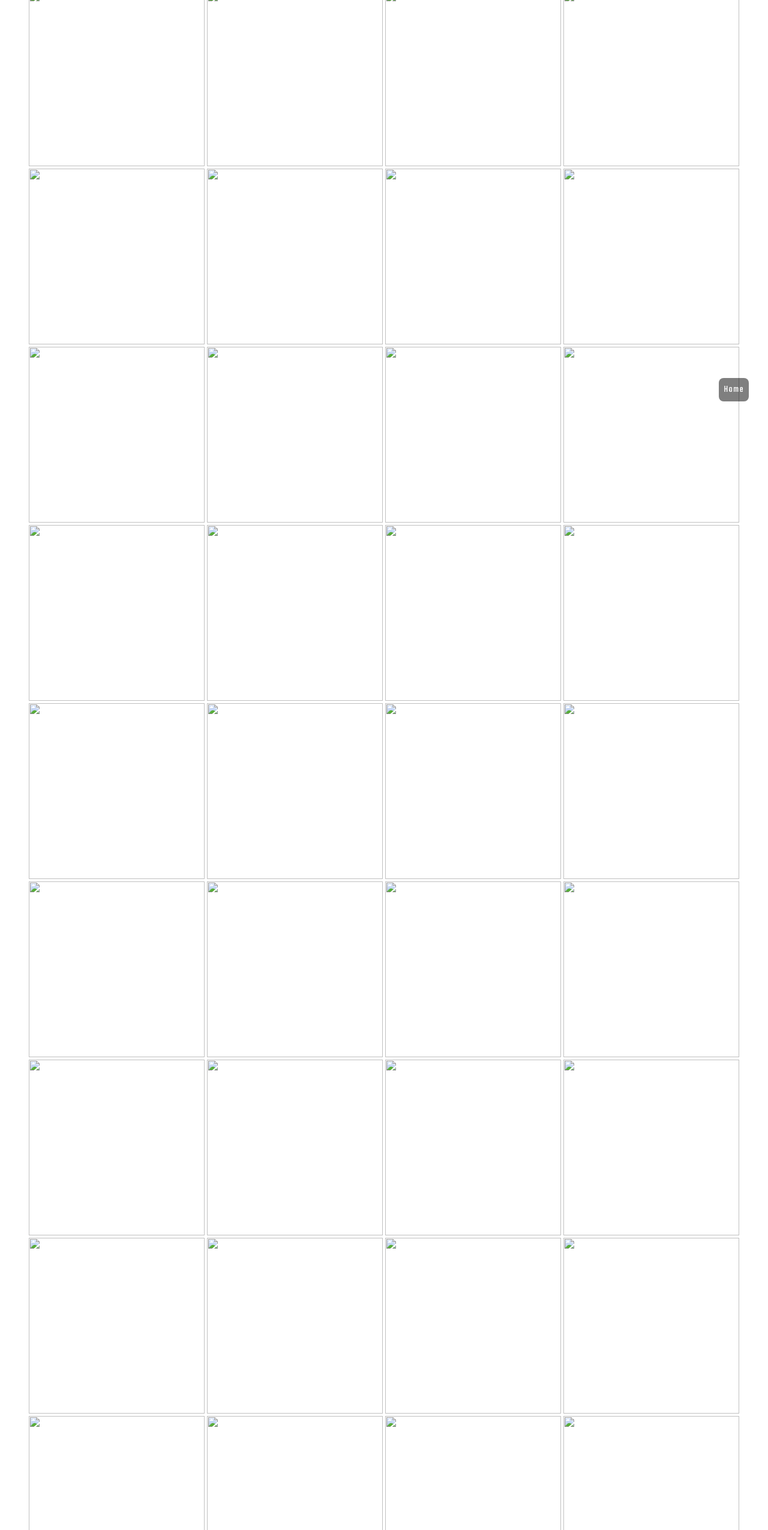
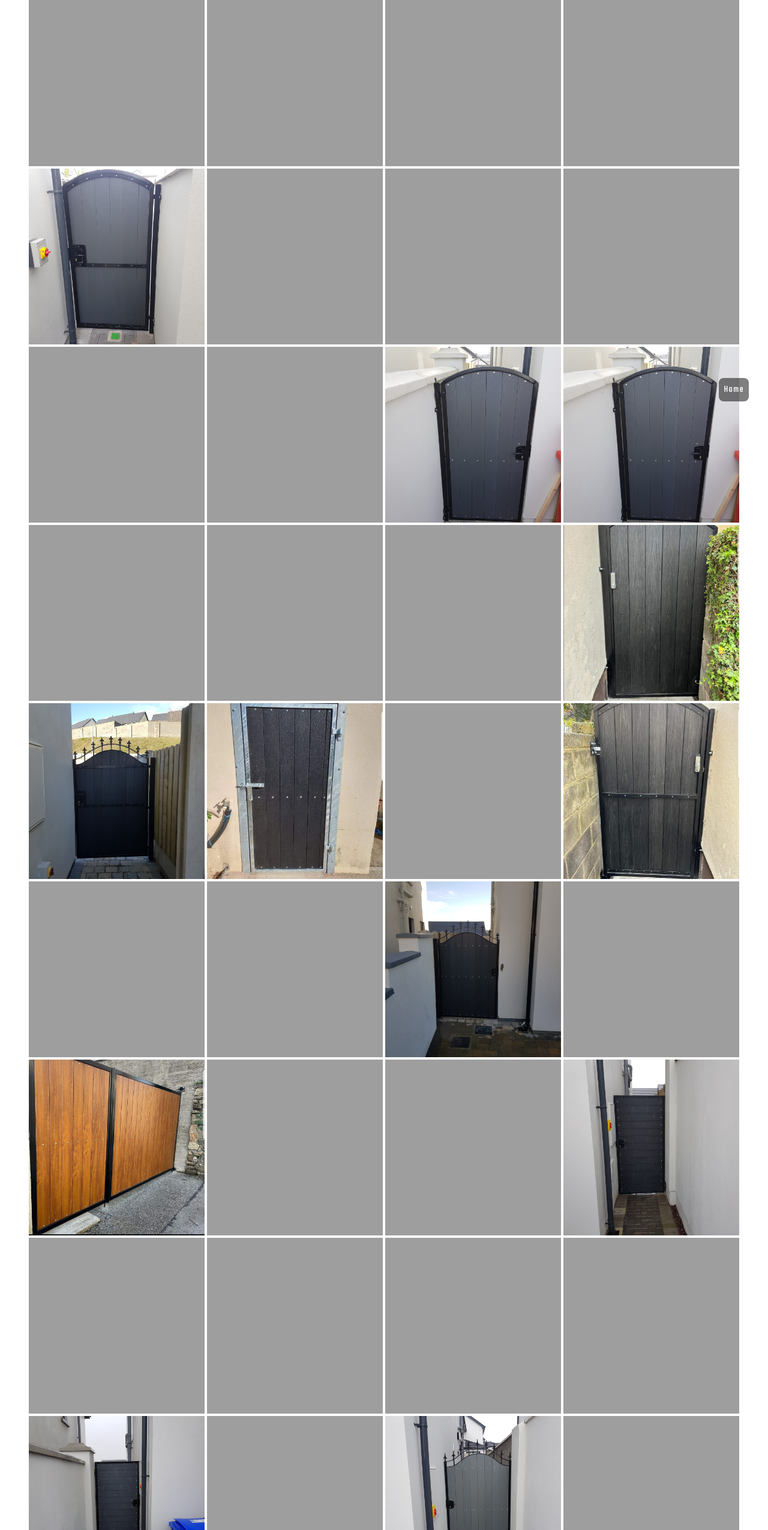
Before and after one commit to chiwen1989/Gallery, a plain HTML site: page index.html in a window 1280 px wide. Shown: the part 107-2657 px from the top of the page at 60% size. Drawn offline with nearby package versions, Linux system fonts and the light colour scheme; files that its build step writes are made by us from their sources; the site is published under a folder, as on GitHub Pages, so addresses that start at the root find nothing.

Commit message:
Change V0.2

```diff
--- a/index.html
+++ b/index.html
@@ -22,136 +22,136 @@
       <div class="container">
         <div class="client-img">
           <div class="show-img">
-            <img src="/photos/Photo_0.jpg" alt="" class="img-area" />
+            <img src="photos/Photo_0.jpg" alt="" class="img-area" />
           </div>
           <div class="show-img">
-            <img src="/photos/Photo_1.jpg" alt="" class="img-area" />
+            <img src="photos/Photo_1.jpg" alt="" class="img-area" />
           </div>
           <div class="show-img">
-            <img src="/photos/Photo_2.jpg" alt="" class="img-area" />
+            <img src="photos/Photo_2.jpg" alt="" class="img-area" />
           </div>
           <div class="show-img">
-            <img src="/photos/Photo_3.jpg" alt="" class="img-area" />
+            <img src="photos/Photo_3.jpg" alt="" class="img-area" />
           </div>
           <div class="show-img">
-            <img src="/photos/Photo_4.jpg" alt="" class="img-area" />
+            <img src="photos/Photo_4.jpg" alt="" class="img-area" />
           </div>
           <div class="show-img">
-            <img src="/photos/Photo_5.jpg" alt="" class="img-area" />
+            <img src="photos/Photo_5.jpg" alt="" class="img-area" />
           </div>
           <div class="show-img">
-            <img src="/photos/Photo_6.jpg" alt="" class="img-area" />
+            <img src="photos/Photo_6.jpg" alt="" class="img-area" />
           </div>
           <div class="show-img">
-            <img src="/photos/Photo_7.jpg" alt="" class="img-area" />
+            <img src="photos/Photo_7.jpg" alt="" class="img-area" />
           </div>
           <div class="show-img">
-            <img src="/photos/Photo_8.jpg" alt="" class="img-area" />
+            <img src="photos/Photo_8.jpg" alt="" class="img-area" />
           </div>
           <div class="show-img">
-            <img src="/photos/Photo_9.jpg" alt="" class="img-area" />
+            <img src="photos/Photo_9.jpg" alt="" class="img-area" />
           </div>
           <div class="show-img">
-            <img src="/photos/Photo_10.jpg" alt="" class="img-area" />
+            <img src="photos/Photo_10.jpg" alt="" class="img-area" />
           </div>
           <div class="show-img">
-            <img src="/photos/Photo_10.jpg" alt="" class="img-area" />
+            <img src="photos/Photo_10.jpg" alt="" class="img-area" />
           </div>
           <div class="show-img">
-            <img src="/photos/Photo_11.jpg" alt="" class="img-area" />
+            <img src="photos/Photo_11.jpg" alt="" class="img-area" />
           </div>
           <div class="show-img">
-            <img src="/photos/Photo_12.jpg" alt="" class="img-area" />
+            <img src="photos/Photo_12.jpg" alt="" class="img-area" />
           </div>
           <div class="show-img">
-            <img src="/photos/Photo_13.jpg" alt="" class="img-area" />
+            <img src="photos/Photo_13.jpg" alt="" class="img-area" />
           </div>
           <div class="show-img">
-            <img src="/photos/Photo_14.jpg" alt="" class="img-area" />
+            <img src="photos/Photo_14.jpg" alt="" class="img-area" />
           </div>
           <div class="show-img">
-            <img src="/photos/Photo_15.jpg" alt="" class="img-area" />
+            <img src="photos/Photo_15.jpg" alt="" class="img-area" />
           </div>
           <div class="show-img">
-            <img src="/photos/Photo_16.jpg" alt="" class="img-area" />
+            <img src="photos/Photo_16.jpg" alt="" class="img-area" />
           </div>
           <div class="show-img">
-            <img src="/photos/Photo_17.jpg" alt="" class="img-area" />
+            <img src="photos/Photo_17.jpg" alt="" class="img-area" />
           </div>
           <div class="show-img">
-            <img src="/photos/Photo_18.jpg" alt="" class="img-area" />
+            <img src="photos/Photo_18.jpg" alt="" class="img-area" />
           </div>
           <div class="show-img">
-            <img src="/photos/Photo_19.jpg" alt="" class="img-area" />
+            <img src="photos/Photo_19.jpg" alt="" class="img-area" />
           </div>
           <div class="show-img">
-            <img src="/photos/Photo_20.jpg" alt="" class="img-area" />
+            <img src="photos/Photo_20.jpg" alt="" class="img-area" />
           </div>
           <div class="show-img">
-            <img src="/photos/Photo_21.jpg" alt="" class="img-area" />
+            <img src="photos/Photo_21.jpg" alt="" class="img-area" />
           </div>
           <div class="show-img">
-            <img src="/photos/Photo_22.jpg" alt="" class="img-area" />
+            <img src="photos/Photo_22.jpg" alt="" class="img-area" />
           </div>
           <div class="show-img">
-            <img src="/photos/Photo_23.jpg" alt="" class="img-area" />
+            <img src="photos/Photo_23.jpg" alt="" class="img-area" />
           </div>
           <div class="show-img">
-            <img src="/photos/Photo_24.jpg" alt="" class="img-area" />
+            <img src="photos/Photo_24.jpg" alt="" class="img-area" />
           </div>
           <div class="show-img">
-            <img src="/photos/Photo_25.jpg" alt="" class="img-area" />
+            <img src="photos/Photo_25.jpg" alt="" class="img-area" />
           </div>
           <div class="show-img">
-            <img src="/photos/Photo_26.jpg" alt="" class="img-area" />
+            <img src="photos/Photo_26.jpg" alt="" class="img-area" />
           </div>
           <div class="show-img">
-            <img src="/photos/Photo_27.jpg" alt="" class="img-area" />
+            <img src="photos/Photo_27.jpg" alt="" class="img-area" />
           </div>
           <div class="show-img">
-            <img src="/photos/Photo_28.jpg" alt="" class="img-area" />
+            <img src="photos/Photo_28.jpg" alt="" class="img-area" />
           </div>
           <div class="show-img">
-            <img src="/photos/Photo_29.jpg" alt="" class="img-area" />
+            <img src="photos/Photo_29.jpg" alt="" class="img-area" />
           </div>
           <div class="show-img">
-            <img src="/photos/Photo_30.jpg" alt="" class="img-area" />
+            <img src="photos/Photo_30.jpg" alt="" class="img-area" />
           </div>
           <div class="show-img">
-            <img src="/photos/Photo_31.jpg" alt="" class="img-area" />
+            <img src="photos/Photo_31.jpg" alt="" class="img-area" />
           </div>
           <div class="show-img">
-            <img src="/photos/Photo_32.jpg" alt="" class="img-area" />
+            <img src="photos/Photo_32.jpg" alt="" class="img-area" />
           </div>
           <div class="show-img">
-            <img src="/photos/Photo_33.jpg" alt="" class="img-area" />
+            <img src="photos/Photo_33.jpg" alt="" class="img-area" />
           </div>
           <div class="show-img">
-            <img src="/photos/Photo_34.jpg" alt="" class="img-area" />
+            <img src="photos/Photo_34.jpg" alt="" class="img-area" />
           </div>
           <div class="show-img">
-            <img src="/photos/Photo_35.jpg" alt="" class="img-area" />
+            <img src="photos/Photo_35.jpg" alt="" class="img-area" />
           </div>
           <div class="show-img">
-            <img src="/photos/Photo_36.jpg" alt="" class="img-area" />
+            <img src="photos/Photo_36.jpg" alt="" class="img-area" />
           </div>
           <div class="show-img">
-            <img src="/photos/Photo_37.jpg" alt="" class="img-area" />
+            <img src="photos/Photo_37.jpg" alt="" class="img-area" />
           </div>
           <div class="show-img">
-            <img src="/photos/Photo_38.jpg" alt="" class="img-area" />
+            <img src="photos/Photo_38.jpg" alt="" class="img-area" />
           </div>
           <div class="show-img">
-            <img src="/photos/Photo_39.jpg" alt="" class="img-area" />
+            <img src="photos/Photo_39.jpg" alt="" class="img-area" />
           </div>
           <div class="show-img">
-            <img src="/photos/Photo_40.jpg" alt="" class="img-area" />
+            <img src="photos/Photo_40.jpg" alt="" class="img-area" />
           </div>
           <div class="show-img">
-            <img src="/photos/Photo_41.jpg" alt="" class="img-area" />
+            <img src="photos/Photo_41.jpg" alt="" class="img-area" />
           </div>
           <div class="show-img">
-            <img src="/photos/Photo_42.jpg" alt="" class="img-area" />
+            <img src="photos/Photo_42.jpg" alt="" class="img-area" />
           </div>
         </div>
       </div>
```
